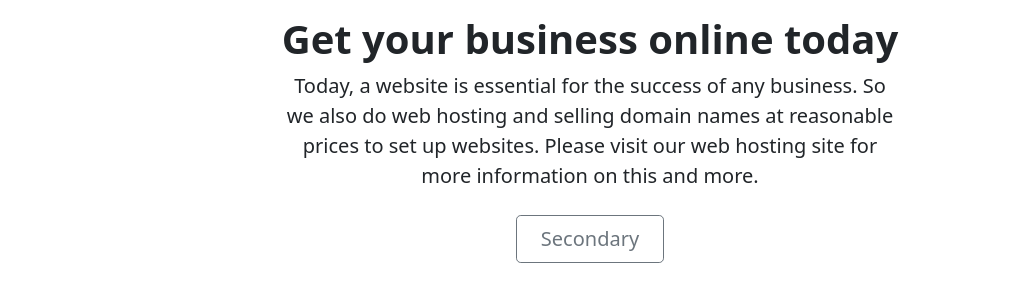
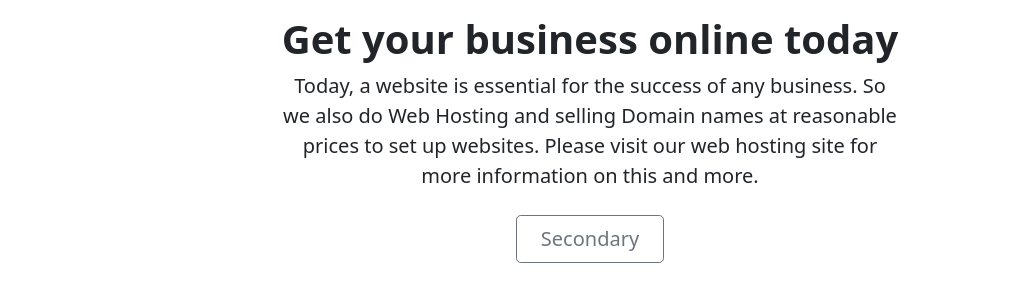
Before and after one commit to uslayer/uslayer.github.io, a Jekyll site: the page built from index.html, in a window 1280 px wide and 900 px high, scrolled down 1773 px. Shown: the part 188-486 px from the top of the window, without its empty margins (50-1061 px from the left). Built offline with Jekyll 4.4.1, drawn with Linux system fonts in a browser that asks for light colours; the list of posts is cut into pages by our own code.

Commit message:
Update index.html

```diff
--- a/index.html
+++ b/index.html
@@ -92,7 +92,7 @@
   <div style="font-size: 4.5rem;"><i class="bi bi-shop text-success"></i></div>
     <h2 class="display-4 fw-bold" style="font-size: 2.5rem;">Get your business online today</h2>
     <div class="col-lg-6 mx-auto">
-      <p class="lead mb-4">Today, a website is essential for the success of any business. So we also do web hosting and selling domain names at reasonable prices to set up websites. Please visit our web hosting site for more information on this and more.</p>
+      <p class="lead mb-4">Today, a website is essential for the success of any business. So we also do <strong>Web Hosting</strong> and selling <strong>Domain names</strong> at reasonable prices to set up websites. Please visit our web hosting site for more information on this and more.</p>
       <div class="d-grid gap-2 d-sm-flex justify-content-sm-center mb-5">
         <button type="button" class="btn btn-outline-secondary btn-lg px-4">Secondary</button>
       </div>
```
